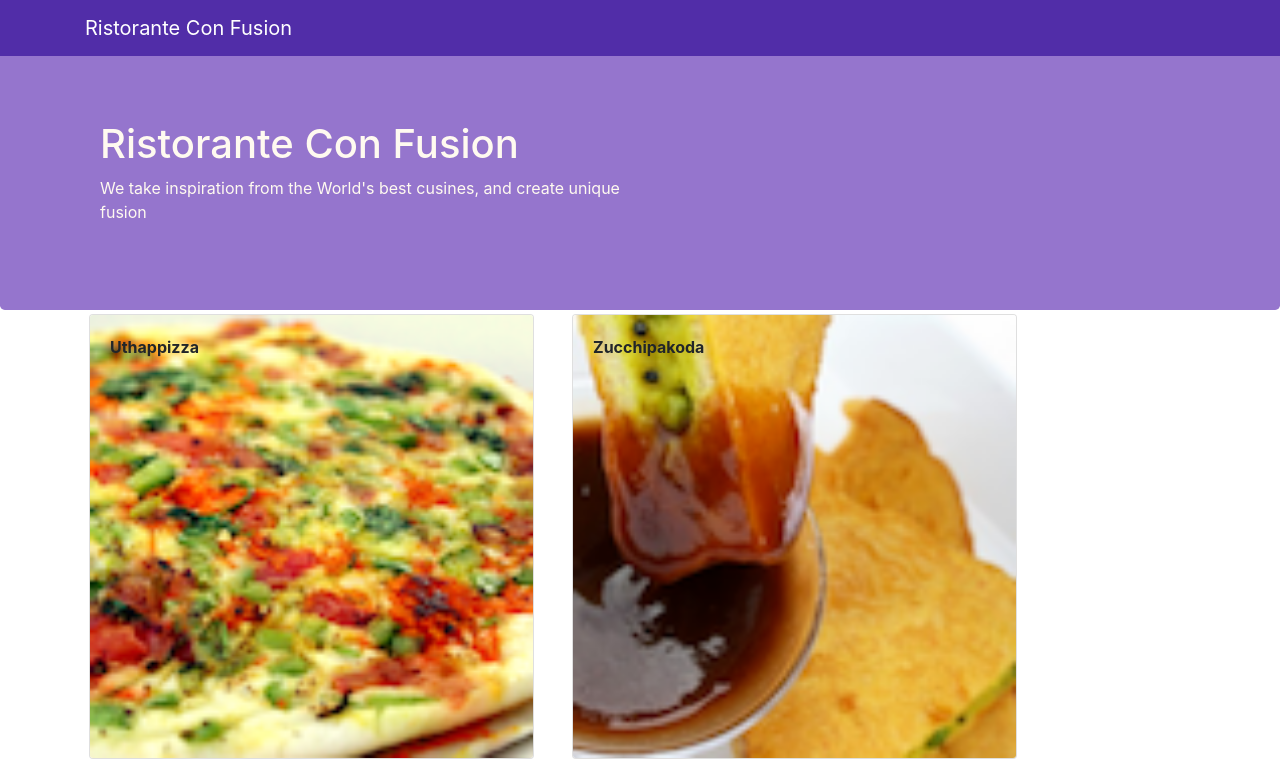
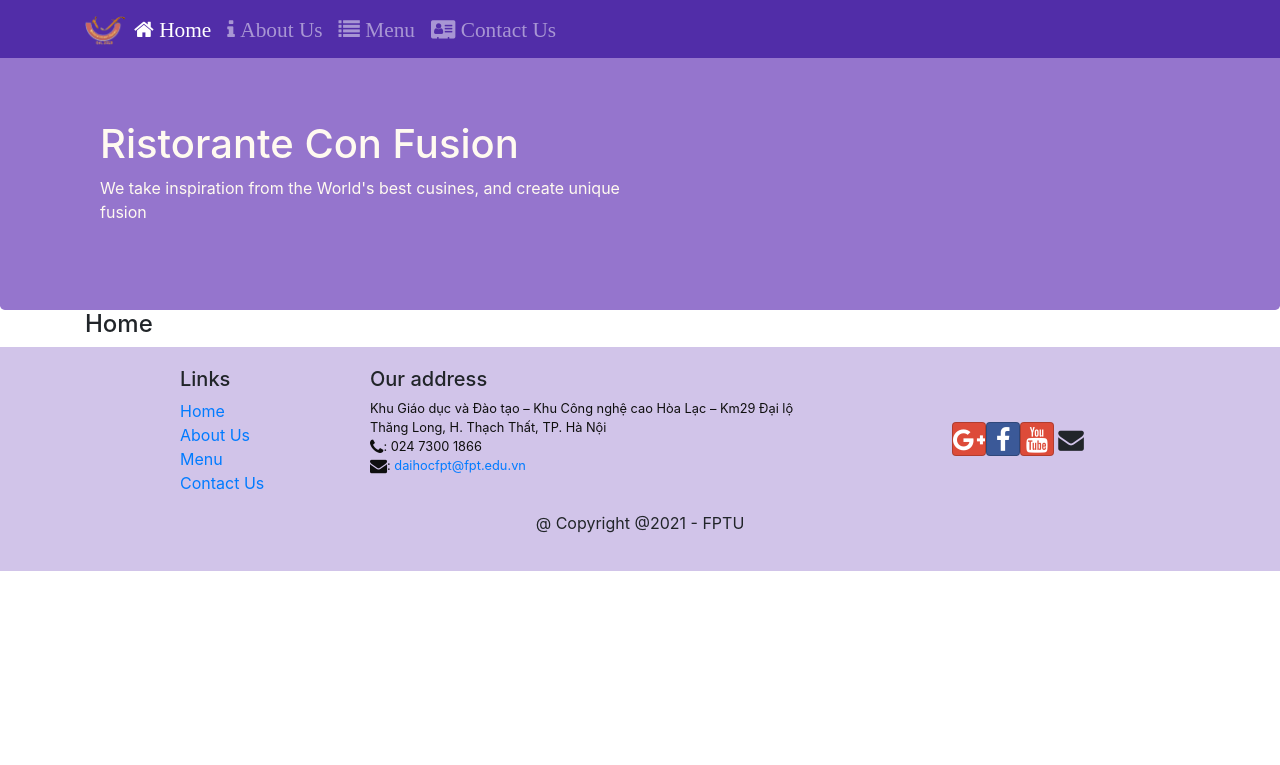
Before and after one commit to No1305/3_React_Training, a React (Create React App) app: page /home in a window 1280 px wide. Shown: the top 765 px of the page. Built offline with nearby package versions, Linux system fonts and the light colour scheme.

Commit message:
9 - Su dung React Route dieu huong Components

```diff
--- a/package.json
+++ b/package.json
@@ -12,6 +12,7 @@
     "popper.js": "^1.16.1",
     "react": "^17.0.2",
     "react-dom": "^17.0.2",
+    "react-router-dom": "^4.2.2",
     "react-scripts": "4.0.3",
     "reactstrap": "^8.9.0",
     "web-vitals": "^1.1.2"
--- a/src/App.js
+++ b/src/App.js
@@ -1,13 +1,16 @@
 import React, { Component } from 'react';
 import Main from './components/MainComponent';
 import './App.css';
+import {BrowserRouter} from 'react-router-dom';
 
 class App extends Component{
   render() {
     return (
-      <div>
-        <Main />
-      </div>
+      <BrowserRouter>
+        <div>
+          <Main />
+        </div>
+      </BrowserRouter>
     );
   }
 }
--- a/src/components/FooterComponent.js
+++ b/src/components/FooterComponent.js
@@ -1,17 +1,18 @@
 import React from "react";
+import {Link} from "react-router-dom";
 
 function Footer(props){
     return(
-        <footer className="footer">
+        <div className="footer">
             <div className="container">
                 <div className="row">
                     <div className="col-4 offset-1 col-sm-2">
                         <h5>Links</h5>
                         <ul className="list-unstyled">
-                            <li><a href="/">Home</a></li>
-                            <li><a href="/">About</a></li>
-                            <li><a href="/">Menu</a></li>
-                            <li><a href="/">Contact</a></li>
+                            <li><Link to="/home">Home</Link></li>
+                            <li><Link to="/aboutus">About Us</Link></li>
+                            <li><Link to="/menu">Menu</Link></li>
+                            <li><Link to="/contactus">Contact Us</Link></li>
                         </ul>
                     </div>
                     <div className="col-7 col-sm-5">
@@ -37,7 +38,7 @@ function Footer(props){
                     </div>
                 </div>
             </div>
-        </footer>
+        </div>
     );
 }
 
--- a/src/components/HeaderComponent.js
+++ b/src/components/HeaderComponent.js
@@ -1,13 +1,57 @@
 import React, { Component } from "react";
-import { Navbar, NavbarBrand, Jumbotron } from "reactstrap";
+import { Navbar, NavbarBrand, Nav, NavbarToggler,Collapse, NavItem, Jumbotron } from "reactstrap";
+import {NavLink} from 'react-router-dom';
 
 class Header extends Component{
+
+    constructor(props){
+        super(props);
+        this.state = {
+            isNavOpen:false
+        };
+        this.toggleNav = this.toggleNav.bind(this);
+    }
+
+    toggleNav(){
+        this.setState({
+            isNavOpen: !this.state.isNavOpen
+        });
+    }
+
     render(){
         return(
-            <div>
-                <Navbar className="navbar navbar-dark navbar-expand-sm fixed-top">
+            <React.Fragment>
+                <Navbar dark expand="md" fixed="top">
                     <div className="container">
-                        <NavbarBrand href="/">Ristorante Con Fusion</NavbarBrand>
+                        <NavbarToggler onClick={this.toggleNav}/>
+                        <NavbarBrand className="mr-auto" href="/">
+                            <img src="assets/images/logo.png" height="30" width="41"
+                                alt="Ristorante Con Fusion"/>
+                        </NavbarBrand>
+                        <Collapse isOpen={this.state.isNavOpen} navbar>
+                            <Nav navbar>
+                                <NavItem>
+                                    <NavLink className="nav-link" to="/home">
+                                        <span className="fa fa-home fa-lg"> Home</span>
+                                    </NavLink>
+                                </NavItem>
+                                <NavItem>
+                                    <NavLink className="nav-link" to="/aboutus">
+                                        <span className="fa fa-info fa-lg"> About Us</span>
+                                    </NavLink>
+                                </NavItem>
+                                <NavItem>
+                                    <NavLink className="nav-link" to="/menu">
+                                        <span className="fa fa-list fa-lg"> Menu</span>
+                                    </NavLink>
+                                </NavItem>
+                                <NavItem>
+                                    <NavLink className="nav-link" to="/contactus">
+                                        <span className="fa fa-address-card fa-lg"> Contact Us</span>
+                                    </NavLink>
+                                </NavItem>
+                            </Nav>
+                        </Collapse>
                     </div>
                 </Navbar>
                 <Jumbotron>
@@ -20,7 +64,7 @@ class Header extends Component{
                         </div>
                     </div>
                 </Jumbotron>
-            </div>
+            </React.Fragment>
         );
     }
 }
--- /dev/null
+++ b/src/components/HomeComponent.js
@@ -0,0 +1,11 @@
+import React from "react";
+
+function Home(props){
+    return(
+        <div className="container">
+            <h4>Home</h4>
+        </div>
+    );
+}
+
+export default Home;
--- a/src/components/MainComponent.js
+++ b/src/components/MainComponent.js
@@ -1,9 +1,11 @@
 import React, { Component } from 'react';
+import Home from './HomeComponent';
 import Menu from './MenuComponent';
 import DishDetail from './DishdetailComponent';
 import Header from './HeaderComponent';
 import { DISHES } from '../shared/dishes';
 import Footer from './FooterComponent';
+import {Switch, Route, Redirect} from 'react-router-dom';
 
 class Main extends Component {
 
@@ -16,18 +18,30 @@ class Main extends Component {
     };
   }
 
-  onDishSelect(dishId) {
-    this.setState({ selectedDish: dishId});
-  }
+  // onDishSelect(dishId) {
+  //   this.setState({ selectedDish: dishId});
+  // }
 
   render() {
+    const HomePage = () => {
+      return(
+        <Home/>
+      );
+    }
+
     return (
       <div>
         <Header/>
-        <Menu dishes={this.state.dishes}
+        <Switch>
+          {/* <Route path="/home" component={() => <Home/>}/> */}
+          <Route path="/home" component={HomePage}/>
+          <Route exact path="/menu" component={() => <Menu dishes={this.state.dishes}/>}/>
+          <Redirect to="/home" />
+        </Switch>
+        {/* <Menu dishes={this.state.dishes}
           onClick={(dishId) => this.onDishSelect(dishId)} />
         <DishDetail
-          dish={this.state.dishes.filter((dish) => dish.id === this.state.selectedDish)[0]} />
+          dish={this.state.dishes.filter((dish) => dish.id === this.state.selectedDish)[0]} /> */}
         <Footer/>
       </div>
     );
```
Also changed, not shown: 1 other file (tests, documents, lock files or other folders).
